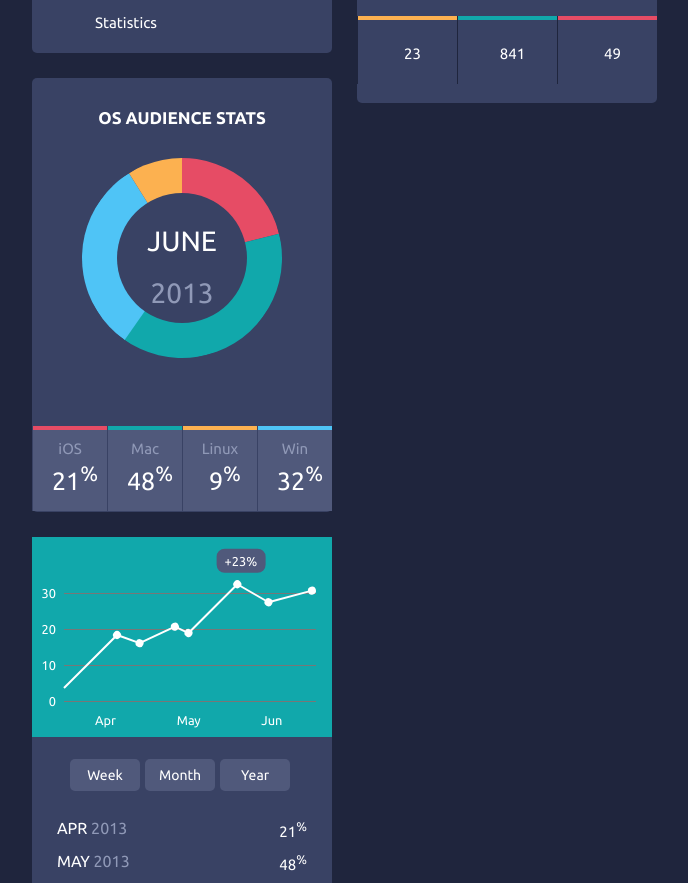
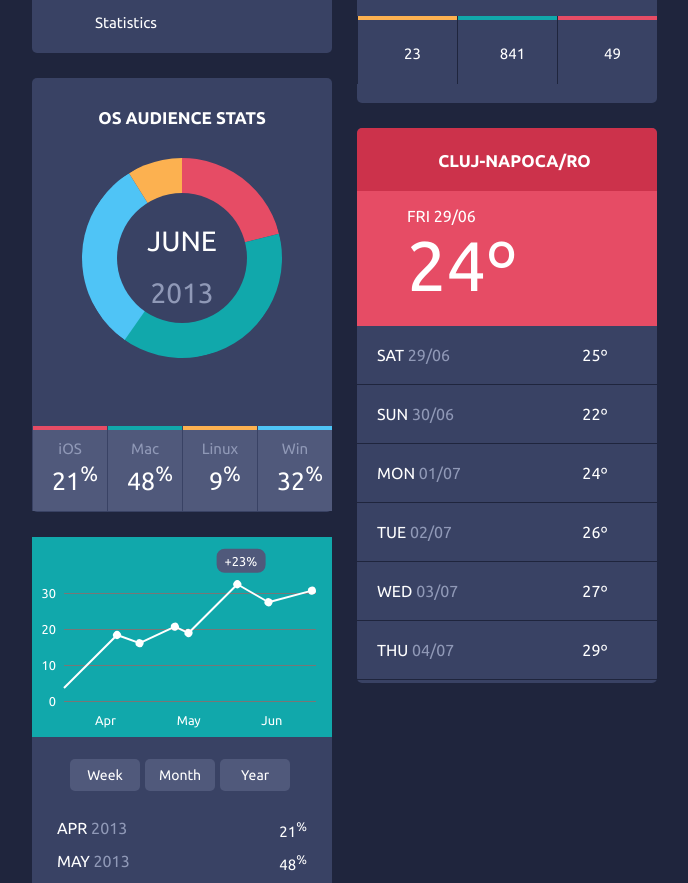
Before and after one commit to Open-Do-It-Yourself-Foundation/corporate-business, a React app: page / in a window 1280 px wide. Shown: the part 480-1363 px from the top of the page, without its empty margins (133-821 px from the left). Built offline with nearby package versions, Linux system fonts and the light colour scheme.

Commit message:
weather info added

```diff
--- /dev/null
+++ b/src/components/weatherInfo/index.tsx
@@ -0,0 +1,90 @@
+import React from "react";
+
+function WeatherInfo() {
+  return (
+    <>
+      <div className="weather block clear">
+        <h2 className="titular">
+          <span className="icon entypo-location"></span>
+          <strong>CLUJ-NAPOCA</strong>/RO
+        </h2>
+        <div className="current-day">
+          <p className="current-day-date">FRI 29/06</p>
+          <p className="current-day-temperature">
+            24º<span className="icon-cloudy"></span>
+          </p>
+        </div>
+        <ul className="next-days">
+          <li>
+            <a href="#43">
+              <p className="next-days-date">
+                <span className="day">SAT</span>{" "}
+                <span className="scnd-font-color">29/06</span>
+              </p>
+              <p className="next-days-temperature">
+                25º<span className="icon icon-cloudy scnd-font-color"></span>
+              </p>
+            </a>
+          </li>
+          <li>
+            <a href="#44">
+              <p className="next-days-date">
+                <span className="day">SUN</span>{" "}
+                <span className="scnd-font-color">30/06</span>
+              </p>
+              <p className="next-days-temperature">
+                22º<span className="icon icon-cloudy2 scnd-font-color"></span>
+              </p>
+            </a>
+          </li>
+          <li>
+            <a href="#45">
+              <p className="next-days-date">
+                <span className="day">MON</span>{" "}
+                <span className="scnd-font-color">01/07</span>
+              </p>
+              <p className="next-days-temperature">
+                24º<span className="icon icon-cloudy2 scnd-font-color"></span>
+              </p>
+            </a>
+          </li>
+          <li>
+            <a href="#46">
+              <p className="next-days-date">
+                <span className="day">TUE</span>{" "}
+                <span className="scnd-font-color">02/07</span>
+              </p>
+              <p className="next-days-temperature">
+                26º<span className="icon icon-cloudy scnd-font-color"></span>
+              </p>
+            </a>
+          </li>
+          <li>
+            <a href="">
+              <p className="next-days-date">
+                <span className="day">WED</span>{" "}
+                <span className="scnd-font-color">03/07</span>
+              </p>
+              <p className="next-days-temperature">
+                27º<span className="icon icon-sun scnd-font-color"></span>
+              </p>
+            </a>
+          </li>
+          <li>
+            <a href="">
+              <p className="next-days-date">
+                <span className="day">THU</span>{" "}
+                <span className="scnd-font-color">04/07</span>
+              </p>
+              <p className="next-days-temperature">
+                29º<span className="icon icon-sun scnd-font-color"></span>
+              </p>
+            </a>
+          </li>
+        </ul>
+      </div>
+    </>
+  );
+}
+
+export default WeatherInfo;
--- a/src/pages/landingPage/index.tsx
+++ b/src/pages/landingPage/index.tsx
@@ -6,6 +6,7 @@ import LineChart from "../../components/LineChart";
 import Media from "../../components/media";
 import SocialLeft from "../../components/socialLeft";
 import Profile from "../../components/profile";
+import WeatherInfo from "../../components/weatherInfo";
 
 function LandingPage() {
   return (
@@ -27,6 +28,7 @@ function LandingPage() {
       {/* Middle Container */}
       <div className="middle-container container">
         <Profile />
+        <WeatherInfo />
       </div>
     </div>
   );
```
